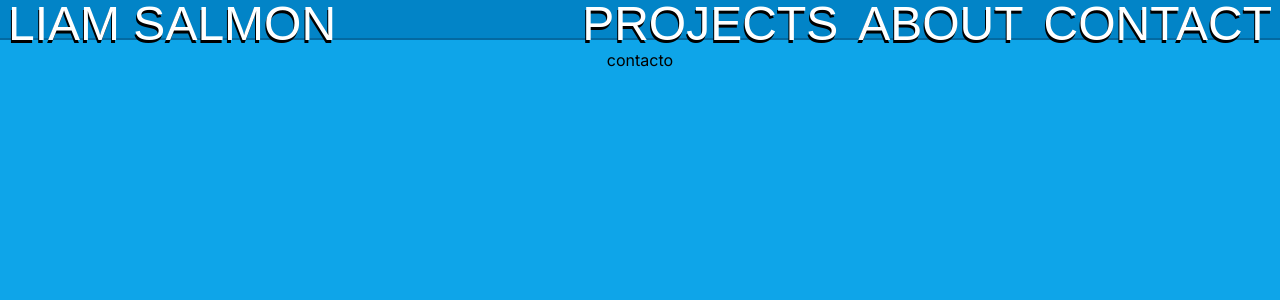
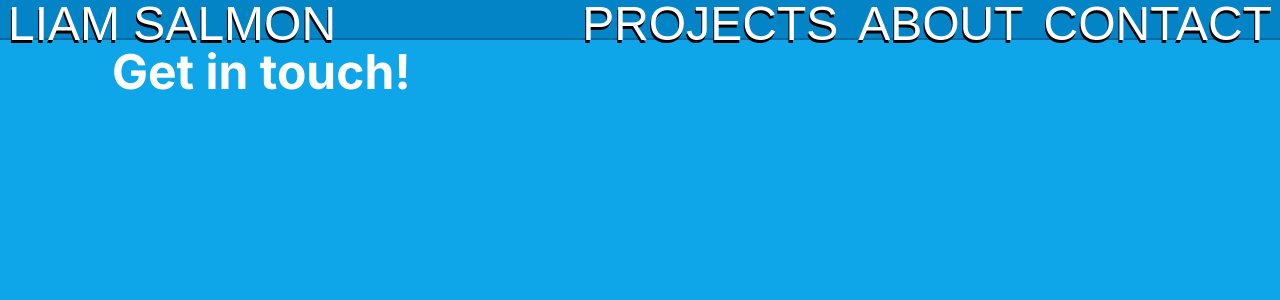
Before and after one commit to ElSammen/liamsalmon.com, a Next.js app: page /pages/contact in a window 1280 px wide. Shown: the top 300 px of the page. Built offline with nearby package versions, Linux system fonts and the light colour scheme; a web font is replaced by a local one.

Commit message:
having a nightmare with 404ing on route, will keep trying

```diff
--- a/app/layout.js
+++ b/app/layout.js
@@ -13,8 +13,9 @@ export const metadata = {
 export default function RootLayout({ children }) {
   return (
     <html lang="en">
-      <body className={inter.className}>{children}
+      <body className={inter.className}>
         <Navbar />
+        {children}
       </body>
     </html>
   )
--- a/app/page.js
+++ b/app/page.js
@@ -98,8 +98,8 @@ export default function Home() {
           />
         </div>
       </section>
-      <section className="md:mx-0 mainbottom flex flex-row w-full justify-items-center">
-        <div className="flex flex-row flex-wrap  text-box justify-between xs:mx-12  mt-6 sm:mx-[8rem]  sm:mb-8 md:mx-auto">
+      <section className="md:mx-0 mainbottom flex flex-row w-full justify-center">
+        <div className="flex flex-row flex-wrap  text-box justify-between xs:mx-12  mt-6 sm:mx-[8rem]  sm:mb-8 md:mx-auto place-content-center">
           <Link href="/pages/projects">
             <div className="bottombox box1 h-[7rem] md:h-[7rem] sm:m-auto sm:mx-3 bg-green-500 w-[17rem] md:w-[20rem] border-4 border-black shadow-[8px_8px_0px_rgba(0,0,0,1)] mb-[2rem] p-[0.2rem] text-[1.2rem] sm:text-[1.7rem] md:text-[1.4rem]
           hover:bg-green-600 hover:border-green-700 hover:shadow-[8px_8px_0px_rgba(0,0,0,1)] hover:cursor-pointer hover:text-white relative"
--- a/app/pages/contact/page.js
+++ b/app/pages/contact/page.js
@@ -2,15 +2,11 @@ import Link from "next/link"
 
 export default function Contact() {
     return (
-        <main className="bg-sky-500 flex min-h-screen min-w-screen flex-col flex-wrap items-center justify-between">
+        <main className="bg-sky-500 flex min-h-screen min-w-screen mt-14 md:mt-0 flex-col flex-wrap items-center justify-between">
             <section className="maintop flex sm:flex-row flex-wrap justify-between w-full  px-28 sm:mx-auto sm:my-[3rem] text-center md:text-left">
-            <Link href="/">
-                    <div className="absolute top-0 left-1">
-                        <span>return home</span>
-                    </div>
-                </Link>
-                contacto
-                <div></div>
+                <div>
+                    <h1 className="text-5xl font-bold text-white">Get in touch!</h1>
+                </div>
             </section>
         </main>
 
```
